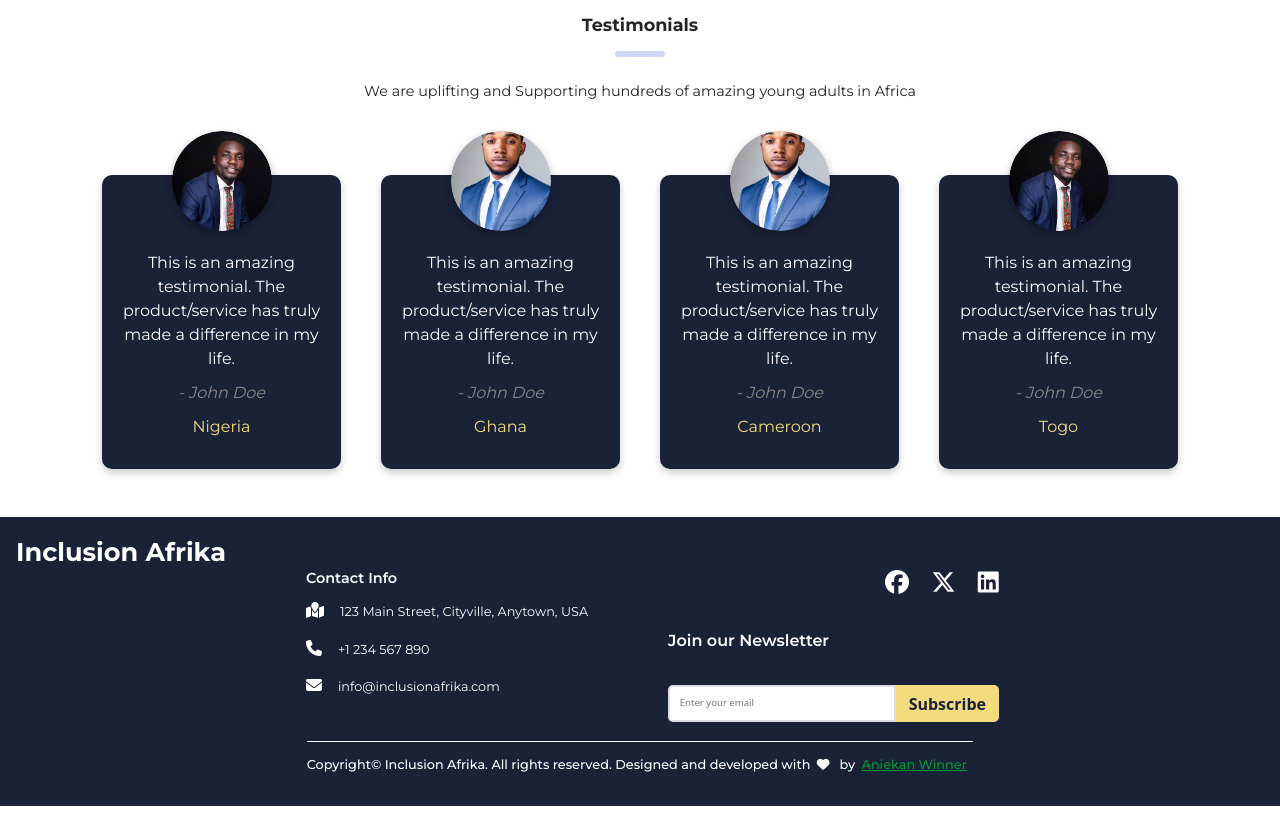
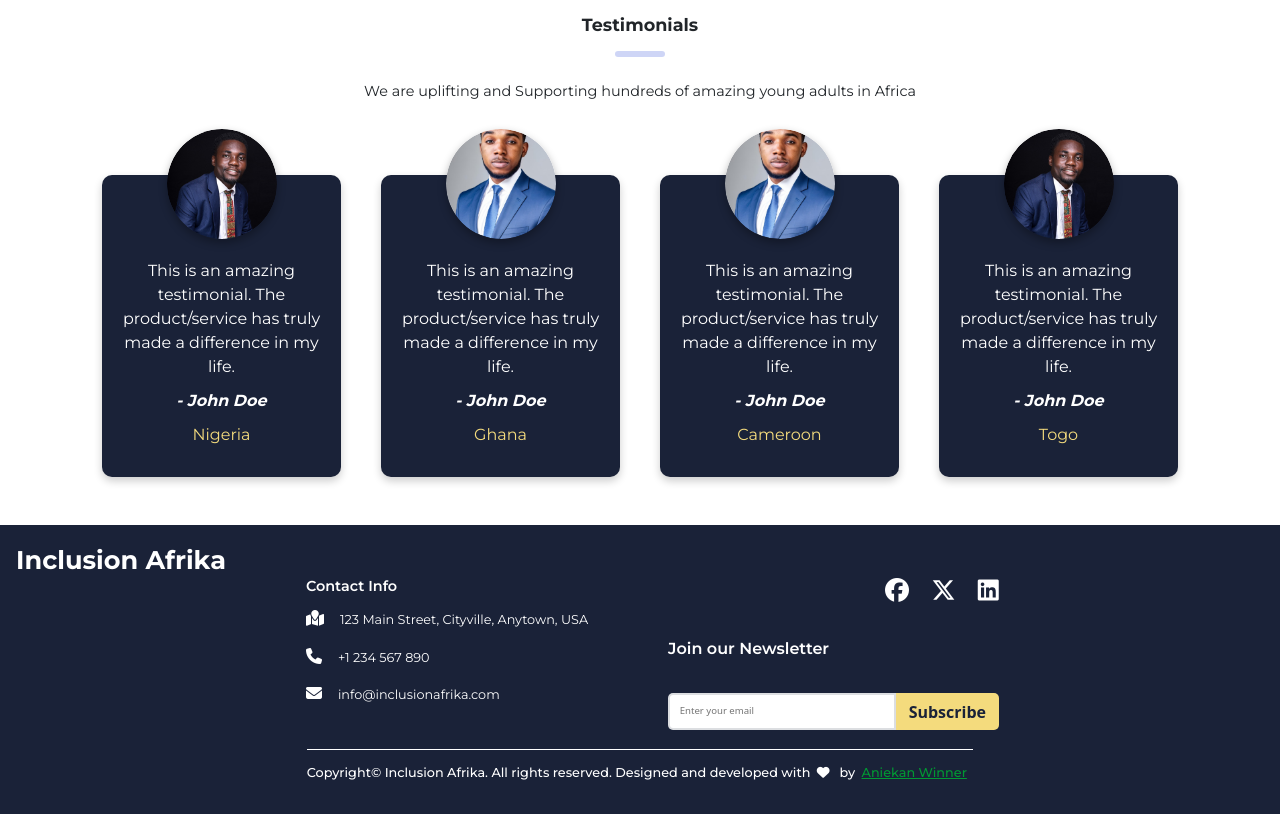
Before and after one commit to DevaWinner/afrika, a React (Vite) app: page / in a window 1280 px wide. Shown: the part 3080-3894 px from the top of the page. Built offline with nearby package versions, Linux system fonts and the light colour scheme.

Commit message:
Clean up testimonial

```diff
--- a/src/components/TestimonialCard.jsx
+++ b/src/components/TestimonialCard.jsx
@@ -8,7 +8,7 @@ const TestimonialCard = ({ text, author, image, country }) => {
 			</div>
 			<div className="testimonial-text">
 				<p>{text}</p>
-				<p className="testimonial-author">- {author}</p>
+				<p className="testimonial-author ">- {author}</p>
 				<p className="fs-6 text-country">{country}</p>
 			</div>
 		</div>
--- a/src/styles/Testimonial.css
+++ b/src/styles/Testimonial.css
@@ -6,7 +6,7 @@
 	width: 300px;
 	margin: 20px;
 	transform: translateY(20px);
-	padding: 3.5rem 0 0 0;
+	padding: 4rem 0 0 0;
 	color: var(--light-color);
 }
 
@@ -15,8 +15,8 @@
 	top: -15%;
 	left: 50%;
 	transform: translateX(-50%);
-	width: 100px;
-	height: 100px;
+	width: 110px;
+	height: 110px;
 	overflow: hidden;
 	border-radius: 50%;
 	box-shadow: 0 4px 8px rgba(0, 0, 0, 0.3);
@@ -41,7 +41,8 @@
 
 .testimonial-author {
 	font-style: italic;
-	color: #888;
+	color: var(--light-color);
+	font-weight: 700;
 }
 
 .text-country {
```
